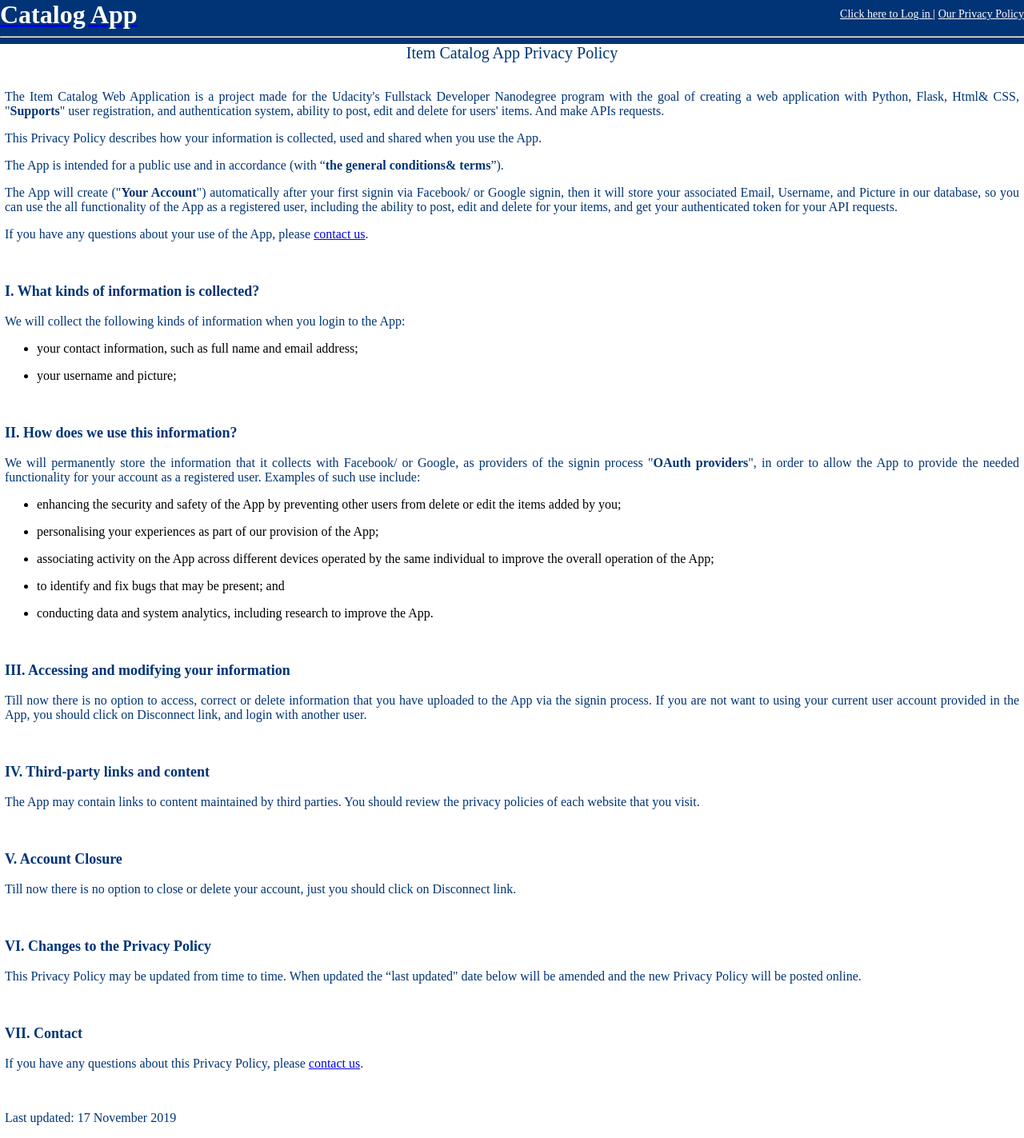
After one commit to waelabdelhamid/ItemCatalogApp__StarterCode, a Flask app: page /privacy in a window 1280 px wide. The commit adds this page. Shown: the whole page at 80% size. Run offline with Flask 2, Linux system fonts and the light colour scheme; some libraries are stand-ins or nearby versions.

Commit message:
Add Privacy Policy URL

```diff
--- a/__init__.py
+++ b/__init__.py
@@ -78,6 +78,11 @@ def showLogin():
     login_session['state'] = state
     # return "The current session state is %s" %login_session['state']
     return render_template('login.html', STATE=state)
+
+
+@app.route('/privacy')
+def showPrivacy():
+    return render_template('privacy.html')
 
 
 @app.route('/fbconnect', methods=['POST'])
--- a/templates/header.html
+++ b/templates/header.html
@@ -8,12 +8,18 @@
       <div class="box seafoam">
         <!--p>Login Link will go Here </p-->
         {%if 'username' not in session%}
-		<a class="new-color" href="{{url_for('showLogin')}}">Click here to Log in</a>
+		<a class="new-color" href="{{url_for('showLogin')}}">Click here to Log in |</a>
+              <a class="new-color" href="{{url_for('showPrivacy')}}">
+          Our Privacy Policy
+          </a>
 		{% else %}
                 <a class="new-color" href="{{url_for('get_auth_token')}}">
 	         Your APIs Token |
 	        </a>
-		<a class="new-color" href="{{url_for('disconnect')}}">Disconnect</a>
+		<a class="new-color" href="{{url_for('disconnect')}}">Disconnect |</a>
+              <a class="new-color" href="{{url_for('showPrivacy')}}">
+          Our Privacy Policy
+          </a>
 		{% endif %}
       </div>
       <div class="box lime">
--- /dev/null
+++ b/templates/privacy.html
@@ -0,0 +1,53 @@
+{% extends "main.html" %}
+{% block content %}
+{% include "header.html" %}
+    <div class="container" role="main">
+      <div class="c2 c2-padding" id="mainPanel">
+<div style="padding: 0px 6px; text-align: justify">
+  <div class="mfsl fcb" style="font-size:20px; text-align: center">Item Catalog App Privacy Policy</div><br>
+  <p class="_46ki" style="font-size: 16px; line-height: inherit;">The Item Catalog Web Application is a project made for the Udacity's Fullstack Developer Nanodegree program with the goal of creating a web application with Python, Flask, Html& CSS, "<strong>Supports</strong>" user registration, and authentication system, ability to post, edit and delete for users' items. And make APIs requests.</p>
+  <p class="_46ki" style="font-size: 16px; line-height: inherit;">This Privacy Policy describes how your information is collected, used and shared when you use the App.</p>
+  <p class="_46ki" style="font-size: 16px; line-height: inherit;">The App is intended for a public use and in accordance (with “<strong>the general conditions& terms</strong>”). </p>
+  <p class="_46ki" style="font-size: 16px; line-height: inherit;">The App will create ("<strong>Your Account</strong>") automatically after your first signin via Facebook/ or Google signin, then it will store your associated Email, Username, and Picture in our database, so you can use the all functionality of the App as a registered user, including the ability to post, edit and delete for your items, and get your authenticated token for your API requests. </p>
+  <p class="_46ki" style="font-size: 16px; line-height: inherit;">If you have any questions about your use of the App, please <a href="mailto:<Catalog App Support> wael.abdelhamid@gmail.com?subject='An inquery about Item Catalog App'">contact us</a>.</p><br>
+  <p class="_46ki" style="font-size: 18px; line-height: inherit;"><strong>I. What kinds of information is collected?</strong></p>
+  <p class="_46ki" style="font-size: 16px; line-height: inherit;">We will collect the following kinds of information when you login to the App: </p>
+  <ul class="_2-fv" style="list-style: disc; color: black; display: block; -webkit-margin-after: 12px; -webkit-margin-before: 12px; -webkit-margin-end:0px; -webkit-margin-start: 0px; -webkit-padding-start: 40px;">
+    <li>your contact information, such as full name and email address;<p class="_46ki"></p>
+    </li>
+    <li>your username and picture;<p class="_46ki"></p>
+    </li>
+  </ul>
+  <p></p><br>
+  <p class="_46ki" style="font-size: 18px; line-height: inherit;"><strong>II. How does we use this information?</strong></p>
+  <p class="_46ki" style="font-size: 16px; line-height: inherit;">We will permanently store the information that it collects with Facebook/ or Google, as providers of the signin process "<strong>OAuth providers</strong>", in order to allow the App to provide the needed functionality for your
+    account as a registered user. Examples of such use include: </p>
+  <ul class="_2-fv" style="list-style: disc; color: black; display: block; -webkit-margin-after: 12px; -webkit-margin-before: 12px; -webkit-margin-end:0px; -webkit-margin-start: 0px; -webkit-padding-start: 40px;">
+    <li>enhancing the security and safety of the App by preventing other users from delete or edit the items added by you;<p class="_46ki"></p>
+    </li>
+    <li>personalising your experiences as part of our provision of the App;<p class="_46ki"></p>
+    </li>
+    <li>associating activity on the App across different devices operated by the same individual to improve the overall operation of the App;<p class="_46ki"></p>
+    </li>
+    <li>to identify and fix bugs that may be present; and<p class="_46ki"></p>
+    </li>
+    <li>conducting data and system analytics, including research to improve the App.<p class="_46ki"></p>
+    </li>
+  </ul>
+  <p></p><br>
+  <p class="_46ki" style="font-size: 18px; line-height: inherit;"><strong>III. Accessing and modifying your information</strong></p>
+  <p class="_46ki" style="font-size: 16px; line-height: inherit;">Till now there is no option to access, correct or delete information that you have uploaded to the App via the signin process. If you are not want to using your current user account provided in the App, you should click on Disconnect link, and login with another user.</p><br>
+  <p class="_46ki" style="font-size: 18px; line-height: inherit;"><strong>IV. Third-party links and content</strong></p>
+  <p class="_46ki" style="font-size: 16px; line-height: inherit;">The App may contain links to content maintained by third parties. You should review the privacy policies of each website that you visit.</p>
+  <br>
+  <p class="_46ki" style="font-size: 18px; line-height: inherit;"><strong>V. Account Closure</strong></p>
+  <p class="_46ki" style="font-size: 16px; line-height: inherit;">Till now there is no option to close or delete your account, just you should click on Disconnect link.</p><br>
+  <p class="_46ki" style="font-size: 18px; line-height: inherit;"><strong>VI. Changes to the Privacy Policy</strong></p>
+  <p class="_46ki" style="font-size: 16px; line-height: inherit;">This Privacy Policy may be updated from time to time. When updated the “last updated" date below will be amended and the new Privacy Policy will be posted online.</p><br>
+  <p class="_46ki" style="font-size: 18px; line-height: inherit;"><strong>VII. Contact</strong></p>
+  <p class="_46ki" style="font-size: 16px; line-height: inherit;">If you have any questions about this Privacy Policy, please <a href="mailto:<Catalog App Support> wael.abdelhamid@gmail.com?subject='An inquery about Privacy Policy'">contact us</a>.</p><br>
+  <p class="_46ki" style="font-size: 16px; line-height: inherit;">Last updated: 17 November 2019</p>
+</div>
+</div>
+</div>
+{% endblock %}
```
